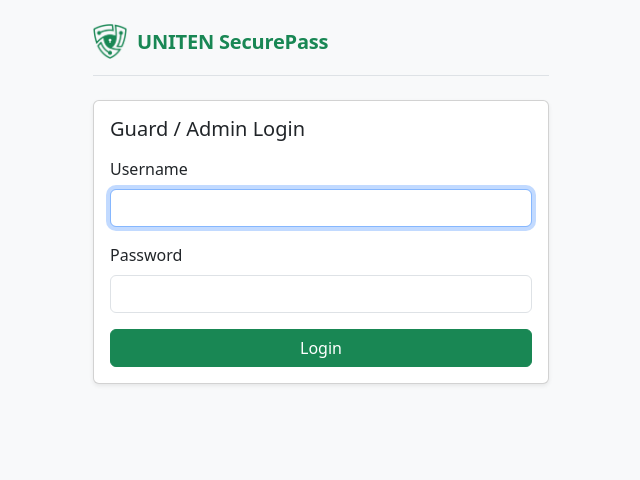
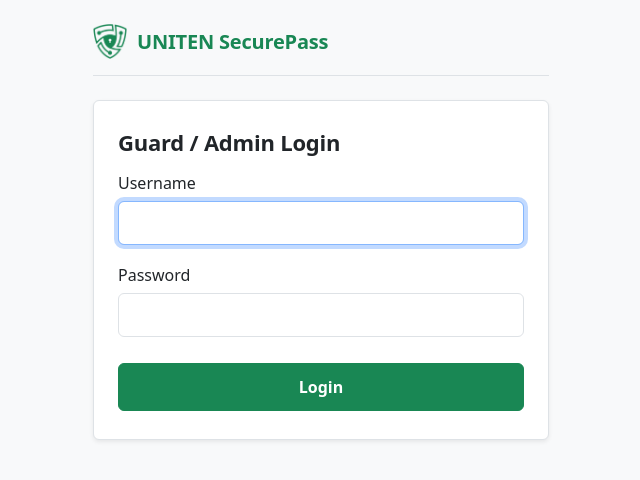
Before and after one commit to rayyanabdrhmn/securepass, a Django app: page /login/ in a window 1280 px wide. Shown: the top 480 px of the page, without its empty margins (319-959 px from the left). Run offline with Django 5.2, Linux system fonts and the light colour scheme.

Commit message:
Polish login page
Shared visitor card and field styles for register and login; linked labels, autocomplete hints, no behaviour change

Co-Authored-By: Claude Opus 5.5 <noreply@anthropic.com>

```diff
--- a/visitors/templates/visitors/base.html
+++ b/visitors/templates/visitors/base.html
@@ -30,12 +30,28 @@
     }
     .staff-nav { display: flex; gap: .375rem; }
 
-    /* Visitor cards (register, pass): Rule Grey hairline, roomy padding, 48px main action */
+    /* Visitor cards (register, pass, login): Rule Grey hairline, roomy padding, 48px main action */
     .visitor-card { border-color: var(--bs-border-color); }
     .visitor-card > .card-body { padding: 1.5rem 1.25rem; }
     @media (min-width: 400px) { .visitor-card > .card-body { padding: 1.75rem 1.5rem; } }
     .visitor-card-title { font-size: 1.375rem; font-weight: 600; line-height: 1.2; letter-spacing: -.01em; margin-bottom: .375rem; }
     .visitor-action { min-height: 3rem; font-weight: 600; }
+
+    /* Visitor-card forms (register, login): sturdy 44px touch-sized fields */
+    .visitor-card .form-label { font-weight: 500; margin-bottom: .375rem; }
+    .visitor-card .form-control,
+    .visitor-card .form-select { min-height: 2.75rem; padding-top: .5rem; padding-bottom: .5rem; }
+    .visitor-card form .mb-3 { margin-bottom: 1.125rem !important; }
+    .visitor-submit { margin-top: .5rem; }
+
+    /* Fields marked aria-invalid="true" get Bootstrap's invalid look */
+    .form-control[aria-invalid="true"],
+    .form-select[aria-invalid="true"] { border-color: var(--bs-form-invalid-border-color); }
+    .form-control[aria-invalid="true"]:focus,
+    .form-select[aria-invalid="true"]:focus {
+      border-color: var(--bs-form-invalid-border-color);
+      box-shadow: 0 0 0 .25rem rgba(var(--bs-danger-rgb), .25);
+    }
   </style>
   {% block head %}{% endblock %}
 </head>
--- a/visitors/templates/visitors/login.html
+++ b/visitors/templates/visitors/login.html
@@ -1,22 +1,26 @@
 {% extends "visitors/base.html" %}
 {% block content %}
-<div class="card shadow-sm">
+<div class="card shadow-sm visitor-card">
   <div class="card-body">
-    <h5 class="card-title mb-3">Guard / Admin Login</h5>
-    <form method="post">
+    <h2 class="visitor-card-title">Guard / Admin Login</h2>
+    <form method="post" class="mt-3">
       {% csrf_token %}
       {% if form.errors %}
-        <div class="alert alert-danger">Wrong username or password.</div>
+        <div id="login_error" class="alert alert-danger" role="alert">Wrong username or password.</div>
       {% endif %}
       <div class="mb-3">
-        <label class="form-label">Username</label>
-        <input type="text" name="username" class="form-control" required autofocus>
+        <label for="id_username" class="form-label">Username</label>
+        <input type="text" name="username" id="id_username" class="form-control" required autofocus
+               autocomplete="username" autocapitalize="none" autocorrect="off" spellcheck="false"
+               {% if form.errors %}aria-invalid="true" aria-describedby="login_error"{% endif %}>
       </div>
       <div class="mb-3">
-        <label class="form-label">Password</label>
-        <input type="password" name="password" class="form-control" required>
+        <label for="id_password" class="form-label">Password</label>
+        <input type="password" name="password" id="id_password" class="form-control" required
+               autocomplete="current-password"
+               {% if form.errors %}aria-invalid="true" aria-describedby="login_error"{% endif %}>
       </div>
-      <button type="submit" class="btn btn-success w-100">Login</button>
+      <button type="submit" class="btn btn-success w-100 visitor-action visitor-submit">Login</button>
     </form>
   </div>
 </div>
```
Also changed, not shown: visitors/templates/visitors/register.html (+2 -21 lines).
